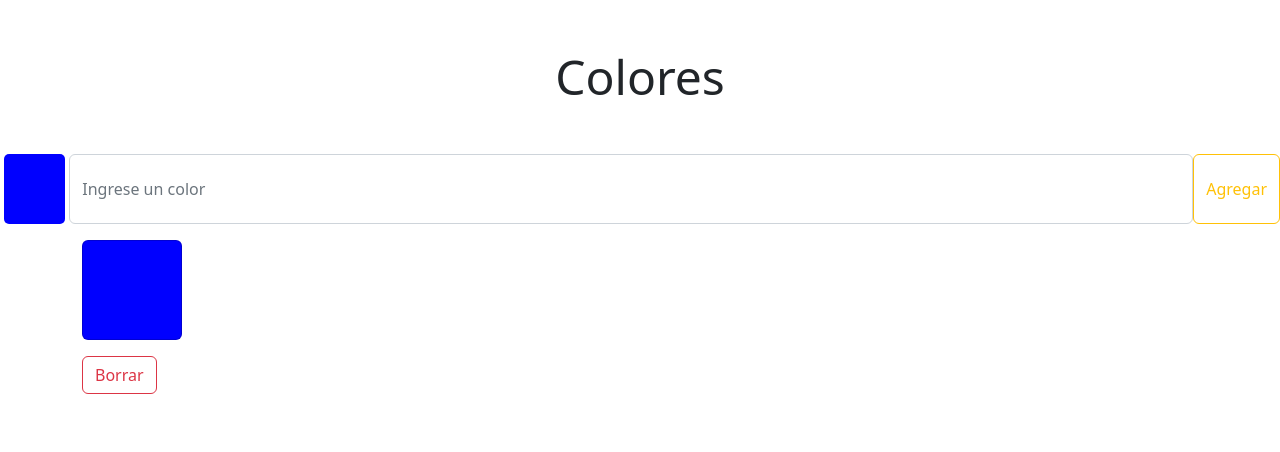
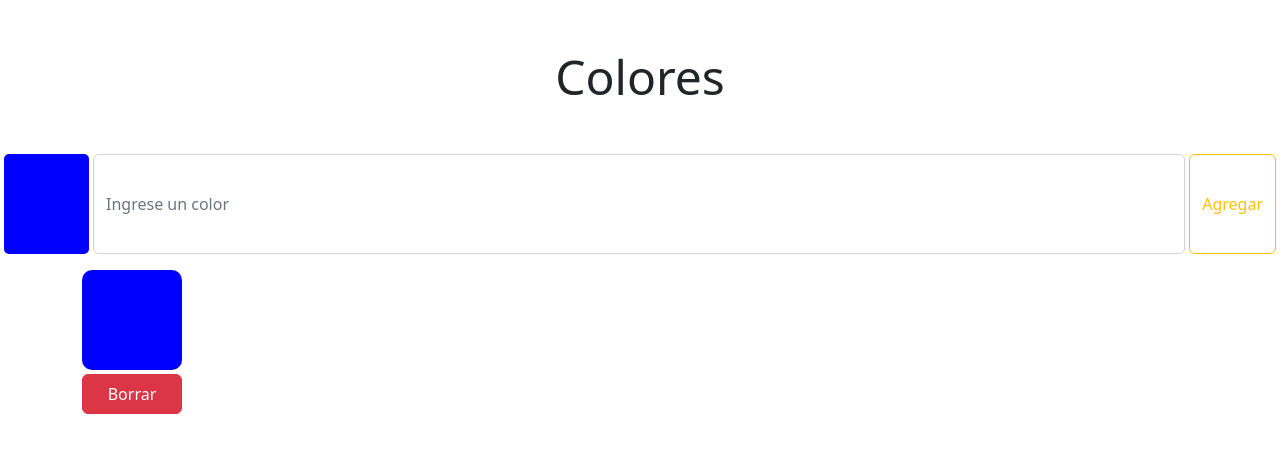
Before and after one commit to Vicopalacio/ejercicio-6, a React (Create React App) app: page / in a window 1280 px wide. Shown: the top 452 px of the page. Built offline with nearby package versions, Linux system fonts and the light colour scheme.

Commit message:
agregue classname row y le di margin a los botones

```diff
--- a/src/App.jsx
+++ b/src/App.jsx
@@ -1,3 +1,4 @@
+import {Container} from "react-bootstrap";
 import "../src/components/app.css"
 import Cards from "./components/Cards";
 import FormColores from "./components/FormColores";
@@ -6,7 +7,11 @@ function App() {
   return (
     <>
     <FormColores></FormColores>
-    <Cards></Cards>
+    <Container>
+      <div className="row">
+        <Cards></Cards>
+      </div>
+    </Container>
     </>
   );
 }
--- a/src/components/Cards.jsx
+++ b/src/components/Cards.jsx
@@ -1,21 +1,15 @@
 import React from "react";
-import { Card, Button, Container, Row, Col } from "react-bootstrap";
+import { Button} from "react-bootstrap";
 
 const Cards = () => {
   return (
-    <>
-      <Container>
-        <Row>
-          <Col xs={6} md={3}>
-            <Card style={{ background: "blue", width: "100px", height: "100px"}}>
-              <Card.Body>
-              </Card.Body>
-            </Card>
-          </Col>
-        </Row>
-        <Button variant="outline-danger my-3">Borrar</Button>
-      </Container>
-    </>
+    <div className="col-md-3">
+      <div
+        style={{ background: "blue", width: "100px", height: "100px", borderRadius: "10px"}}></div>
+      <Button variant="danger my-1" style={{ width: "100px", height: "40px" }}>
+        Borrar
+      </Button>
+    </div>
   );
 };
 
--- a/src/components/FormColores.jsx
+++ b/src/components/FormColores.jsx
@@ -9,7 +9,7 @@ const FormColores = () => {
         <Form.Group className="mb-3 d-flex" controlId="formBasicColor">
           <div className="colores mx-1" style={{ background: "blue" }}></div>
           <Form.Control type="text" placeholder="Ingrese un color" />
-          <Button variant="outline-warning" type="submit">
+          <Button variant="outline-warning mx-1" type="submit">
             Agregar
           </Button>
         </Form.Group>
--- a/src/components/app.css
+++ b/src/components/app.css
@@ -1,5 +1,5 @@
 .colores{
-    width: 70px;
-    height: 70px;
+    width: 100px;
+    height: 100px;
     border-radius: 5px;
 }
```
